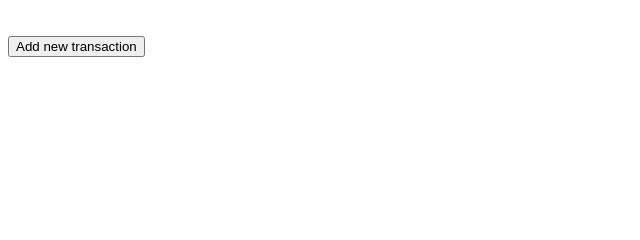
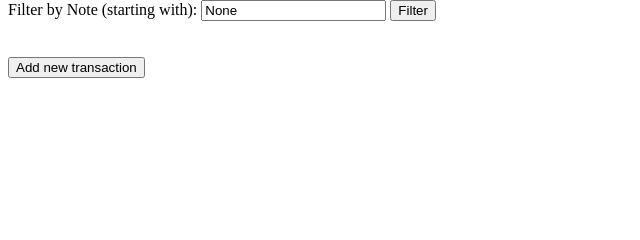
Before and after one commit to pasunmaa/CSBProject1, a Django app: page / in a window 1280 px wide. Shown: the part 167-407 px from the top of the page, without its empty margins (0-640 px from the left). Run offline with Django 5.2, Linux system fonts and the light colour scheme; the visitor is signed in with stand-in values (Sample User, id 1); data comes from the database, SQL or seed files in the repository; data that the repository does not hold is empty.

Commit message:
filter by notes added

```diff
--- a/webApp/forms.py
+++ b/webApp/forms.py
@@ -47,3 +47,8 @@ class TransactionForm(forms.ModelForm):
                 self.fields['broker'].initial = TransactionModel.BROKERS[1]
             #self.fields['owner'].queryset = User.objects.filter(pk=self.request.user.pk)
             print(f"TransactionForm init: {self.request.user}")
+
+class TransactionFilterForm(forms.Form):
+    #owner = forms.ModelChoiceField(queryset=User.objects.all(), required=False)
+    note_startswith = forms.CharField(required=False)
+    #note = forms.TextInput() #required=False)
--- a/webApp/templates/list_view.html
+++ b/webApp/templates/list_view.html
@@ -35,8 +35,15 @@
         {% endfor %}
       </tbody>
     </table>
+
+    <form action="" method="get">
+      {% csrf_token %}
+      <label for="note_startswith">Filter by Note (starting with):</label>
+      <input type="text" name="note_startswith" id="note_startswith" value="{{ form.note_startswith.value }}">
+      <input type="submit" value="Filter">
+    </form>
+
     <br></br>
-
     <button type="button"
         onclick="window.location.href='{% url 'create_new_transaction' %}'">Add new transaction
     </button>
--- a/webApp/views.py
+++ b/webApp/views.py
@@ -5,20 +5,49 @@ from django.shortcuts import (get_object_or_404,
                               redirect,
                               HttpResponseRedirect)
 from django.contrib.auth.decorators import login_required
+from django.contrib.auth.models import User
 
 # relative import of forms
 from .models import TransactionModel
-from .forms import TransactionForm
+from .forms import TransactionForm, TransactionFilterForm
 
 
 def home_view(request):
-    context = {}
+
     if request.user.is_authenticated:
+        context = {}
+        dataset = TransactionModel.objects.none()  # Initial empty queryset
+
         # User is logged in
-        #logged_in_username = request.user.username
         user = request.user.get_username()
-        print(f"home_view logged-in user={user}")
-        context["dataset"] = TransactionModel.objects.filter(owner__username=user)
+        #print(f"home_view logged-in user={user}")
+
+        userid = User.objects.get(username=user).id
+        print(f"home_view logged-in user={user}, user id={userid}")
+
+        # Secure wayt to handle query:
+        #context["dataset"] = TransactionModel.objects.filter(owner__username=user)
+        # Handle form submission and filtering
+        form = TransactionFilterForm(request.GET)
+
+        if form.is_valid():
+            note_start = form.cleaned_data['note_startswith']
+            print(f"home_view note_startswith={note_start}")
+            if note_start and (note_start != ''):
+                # Filter by note
+                dataset = TransactionModel.objects.filter(owner__username=user, note__startswith=note_start)
+                # INSECURE QUERY
+                #query = f"SELECT * FROM webApp_transactionmodel WHERE owner_id = '{userid}'"
+                #dataset = TransactionModel.objects.raw(query)
+            else:
+                dataset = TransactionModel.objects.filter(owner__username=user)
+        else:
+            dataset = TransactionModel.objects.filter(owner__username=user)
+
+        context = {
+            'dataset': dataset,
+            'form': form,  # Pass the form to the template
+        }
         return render(request, 'index.html', context)
     else:
         # No user logged in
@@ -64,6 +93,7 @@ def login_view(request):
 def list_view(request):
     user = request.user.get_username()
     print(f"list_view user={user}")
+    print(f"list_view request={request}")
 
     # dictionary for initial data with field names as keys
     context = {}
@@ -71,6 +101,8 @@ def list_view(request):
     # add the dictionary during initialization
     #context["dataset"] = TransactionModel.objects.all() #.order_by("-id")
     context["dataset"] = TransactionModel.objects.filter(owner__username=user)
+
+    #query = 'SELECT * FROM webApp_transactionmodel WHERE last_name = %s' **% lname**
 
     return render(request, "list_view.html", context)
 
```
